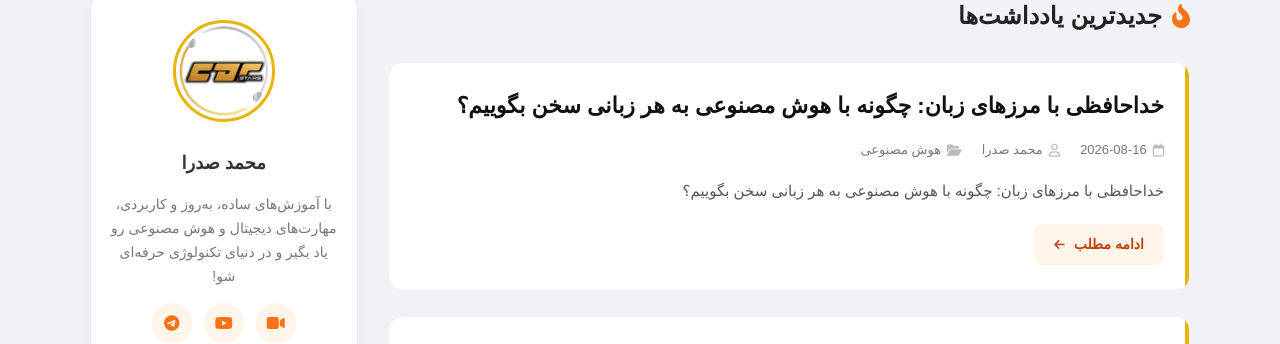
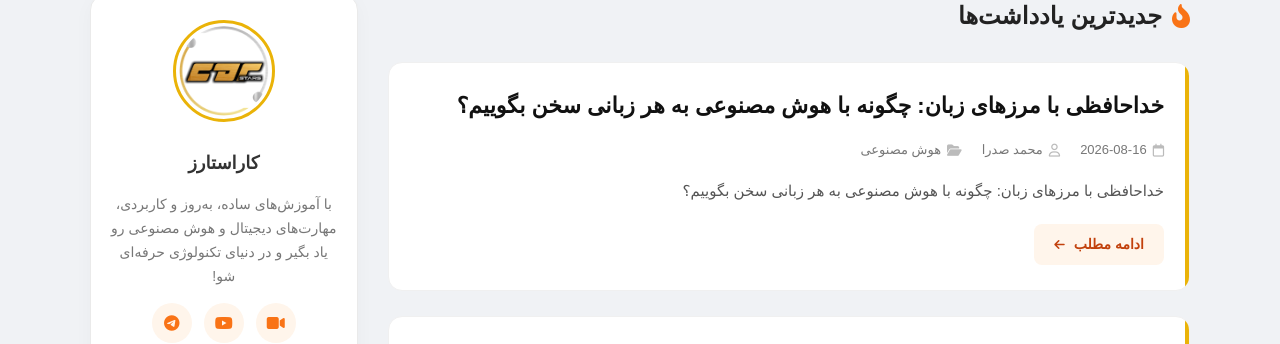
Before and after one commit to carstars7/carstars7.github.io, a Jekyll site: the page built from index.html, in a window 1280 px wide and 955 px high. Shown: the part 122-466 px from the top of the window. Built offline with Jekyll 4.4.1, drawn with Linux system fonts in a browser that asks for light colours; a style sheet for code colours, icons or effects is not loaded.

Commit message:
Update default.html

```diff
--- a/_layouts/default.html
+++ b/_layouts/default.html
@@ -95,7 +95,7 @@
         <aside class="sidebar">
             <div class="card author-box">
                 <img src="/logo.jpg" alt="محمد صدرا">
-                <h3>محمد صدرا</h3>
+                <h3>کاراستارز</h3>
                 <p>با آموزش‌های ساده، به‌روز و کاربردی، مهارت‌های دیجیتال و هوش مصنوعی رو یاد بگیر و در دنیای تکنولوژی حرفه‌ای شو!</p>
                 <div class="social-links">
                     <a href="https://aparat.com/car_stars_7"><i class="fa-solid fa-video"></i></a>
```
